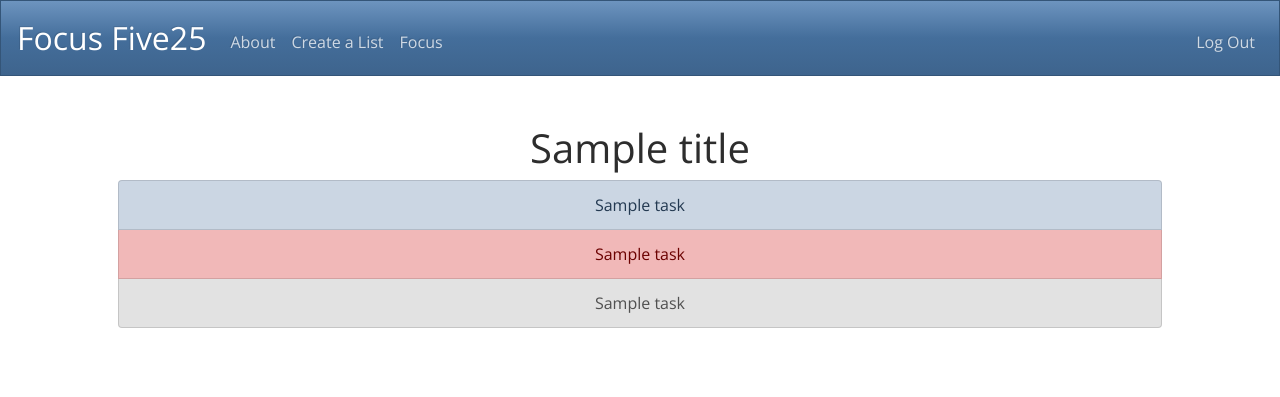
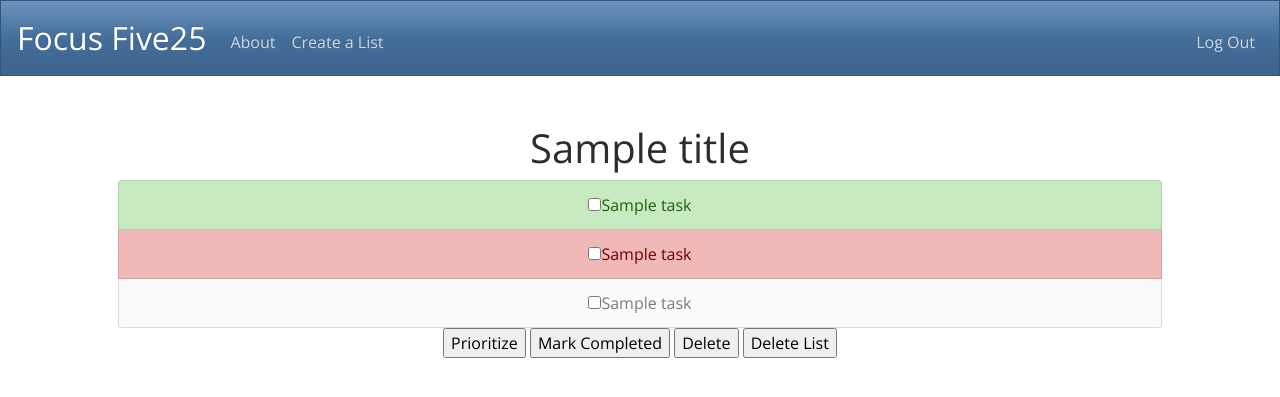
Before and after one commit to alecoad/final-project, a Flask app: template five25/templates/tasks.html in a window 1280 px wide. Shown: the top 397 px of the page. Run offline with Flask 2, Linux system fonts and the light colour scheme; the visitor is signed in with stand-in values (Sample User, id 1); the template is opened without the code that fills it: most values are stand-ins (such as "Sample title", 1, 10 or a date in 2020); some libraries are stand-ins or nearby versions; some web fonts are replaced.

Commit message:
Complete focus route, consolidate focus page into tasks page

```diff
--- a/five25/application.py
+++ b/five25/application.py
@@ -30,7 +30,7 @@ db = scoped_session(sessionmaker(bind=engine))
 @app.route('/')
 @login_required
 def index():
-    """Show table of user's task lists"""
+    """Show table of user's task lists."""
 
     user_id = session['user_id']
     lists = db.execute(
@@ -43,7 +43,7 @@ def index():
 @app.route('/tasks/<int:list_id>')
 @login_required
 def tasks(list_id):
-    """Display a task list"""
+    """Display a task list."""
 
     user_id = session['user_id']
 
@@ -63,13 +63,13 @@ def tasks(list_id):
         'SELECT name FROM tasks WHERE list_id = :list_id AND completed = TRUE', {'list_id': list_id}
     ).fetchall()
 
-    return render_template('tasks.html', title=title, focus=focus, distractions=distractions, completed=completed)
+    return render_template('tasks.html', list_id=list_id, title=title, focus=focus, distractions=distractions, completed=completed)
 
 
 @app.route('/register', methods=['GET', 'POST'])
 def register():
     """
-    Register user, adapted from the Flask Tutorial:
+    Register user, adapted from the Flask Tutorial.
 
     https://flask.palletsprojects.com/en/1.1.x/tutorial/views/
     """
@@ -114,7 +114,7 @@ def register():
 @app.route('/login', methods=['GET', 'POST'])
 def login():
     """
-    Log user in (adpated from the Flask Tutorial) and redirect to most recent task list
+    Log user in (adpated from the Flask Tutorial) and redirect to most recent task list.
 
     https://flask.palletsprojects.com/en/1.1.x/tutorial/views/
     """
@@ -154,7 +154,7 @@ def login():
 @app.route('/create', methods=['GET', 'POST'])
 @login_required
 def create():
-    """Create a task list"""
+    """Create a task list."""
 
     user_id = session['user_id']
 
@@ -187,64 +187,56 @@ def create():
     return render_template('create.html')
 
 
-@app.route('/focus', methods=['GET', 'POST'])
+@app.route('/focus/<int:list_id>', methods=['POST'])
 @login_required
-def focus():
-    """Choose tasks to focus on"""
+def focus(list_id):
+    """Choose tasks to prioritize."""
 
-    # get user id
     user_id = session['user_id']
-    # get list_id
-    list_id = db.execute(
-        'SELECT id FROM lists WHERE user_id = :user_id', {'user_id': user_id}
-    ).fetchone()
-    # get the id of the tuple since fetchone() returns a Row-like object
-    list_id = list_id.id
 
-    if request.method == 'POST':
-        # store the checked goals
-        priorities = request.form.getlist('task')
-        # change 'distraction' to FALSE for each chosen goal
-        for priority in priorities:
-            db.execute(
-                'UPDATE tasks SET distraction = FALSE WHERE list_id = :list_id AND name = :priority', {'list_id': list_id, 'priority': priority}
-            )
-            print(priority)
-        db.commit()
+    priorities = request.form.getlist('task')
+    # change 'distraction' to FALSE for each chosen goal
+    for priority in priorities:
+        db.execute(
+            'UPDATE tasks SET distraction = FALSE WHERE list_id = :list_id AND name = :priority', {'list_id': list_id, 'priority': priority}
+        )
+        print(priority)
+    db.commit()
 
-        return redirect('/')
-
-    # check that goals exist
-    if db.execute(
-        'SELECT name FROM tasks WHERE list_id = :list_id', {'list_id': list_id}
-    ).fetchone() is None:
-        redirect('/create')
-
-    # query for all tasks in the list
-    tasks = db.execute(
-        'SELECT name FROM tasks WHERE list_id = :list_id', {'list_id': list_id}
-    ).fetchall()
-    # display goals for user to narrow focus
-    return render_template('focus.html', tasks=tasks)
+    return redirect(url_for('tasks', list_id=list_id))
 
 
 @app.route('/complete')
 def complete():
-    """Mark tasks completed"""
+    """Mark task(s) completed."""
+
+    return redirect('/')
+
+
+@app.route('/delete_task')
+def delete_task():
+    """Delete checked task(s)."""
+
+    return redirect('/')
+
+
+@app.route('/delete_list')
+def delete_list():
+    """Delete the list."""
 
     return redirect('/')
 
 
 @app.route('/about')
 def about():
-    """Display about page"""
+    """Display about page."""
 
     return render_template('about.html')
 
 
 @app.route('/logout')
 def logout():
-    """Log user out"""
+    """Log user out."""
 
     session.clear()
     return redirect('/')
--- a/five25/templates/focus.html
+++ b/five25/templates/focus.html
@@ -4,7 +4,7 @@
 
 {% block main %}
   <h1>Which tasks will you focus on first?</h1>
-  <form action="/focus" method="post">
+  <form action="{{ url_for('focus', list_id=list.id) }}" method="post">
     <h2>{{ title }}</h2>
     <ul>
       {% for task in tasks %}
--- a/five25/templates/layout.html
+++ b/five25/templates/layout.html
@@ -37,7 +37,6 @@
           <ul class="navbar-nav mr-auto mt-2">
             <li class="nav-item"><a class="nav-link" href="/about">About</a></li>
             <li class="nav-item"><a class="nav-link" href="/create">Create a List</a></li>
-            <li class="nav-item"><a class="nav-link" href="/focus">Focus</a></li>
           </ul>
           <ul class="navbar-nav ml-auto mt-2">
             <li class="nav-item"><a class="nav-link" href="/logout">Log Out</a></li>
--- a/five25/templates/tasks.html
+++ b/five25/templates/tasks.html
@@ -4,15 +4,27 @@
 
 {% block main %}
   <h1>{{ title.title }}</h1>
-  <ul class="list-group">
+  <form action="" method="post">
+    <ul class="list-group checked-list-box">
       {% for task in focus %}
-      <li class="list-group-item list-group-item-primary">{{ task.name }}</li>
+        <li class="list-group-item list-group-item-success">
+          <input type="checkbox" name="task" value="{{ task.name }}">{{ task.name }}
+        </li>
       {% endfor %}
       {% for task in distractions %}
-      <li class="list-group-item list-group-item-danger">{{ task.name }}</li>
+        <li class="list-group-item list-group-item-danger">
+          <input type="checkbox" name="task" value="{{ task.name }}">{{ task.name }}
+        </li>
       {% endfor %}
       {% for task in completed %}
-      <li class="list-group-item list-group-item-secondary">{{ task.name }}</li>
+        <li class="list-group-item list-group-item-light">
+          <input type="checkbox" name="task" value="{{ task.name }}">{{ task.name }}
+        </li>
       {% endfor %}
     </ul>
+    <input type="submit" formaction="{{ url_for('focus', list_id=list_id) }}" value="Prioritize">
+    <input type="submit" formaction="{{ url_for('focus', list_id=list_id) }}" value="Mark Completed">
+    <input type="submit" formaction="{{ url_for('focus', list_id=list_id) }}" value="Delete">
+    <input type="submit" formaction="{{ url_for('focus', list_id=list_id) }}" value="Delete List">
+  </form>
 {% endblock %}
```
Lines whose indentation alone changed are shown as unchanged.
